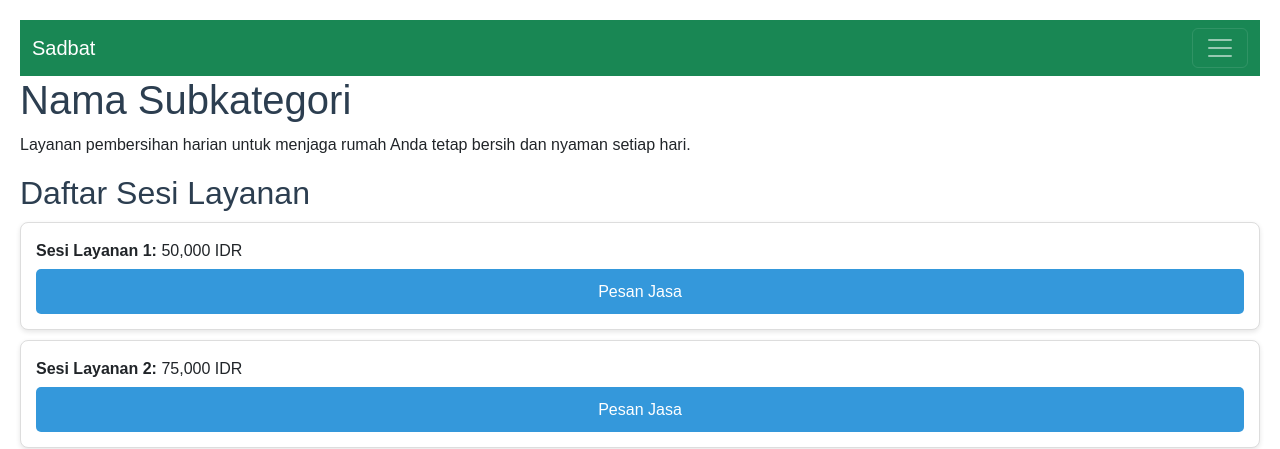
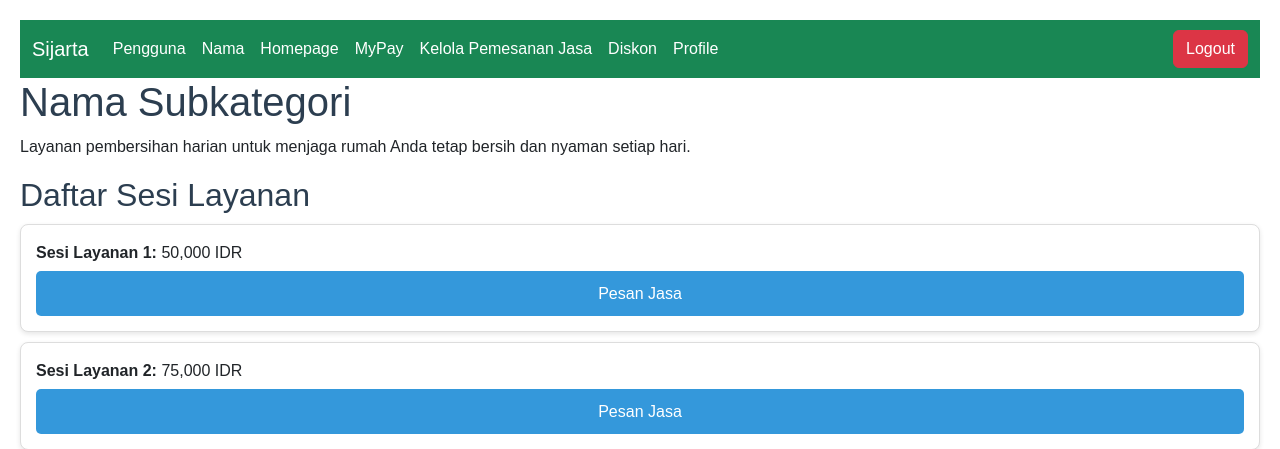
Before and after one commit to TKBasdat2024/TKBasdat, a Django app: page /subkategori_detail_user/ in a window 1280 px wide. Shown: the top 449 px of the page. Run offline with Django 5.2, Linux system fonts and the light colour scheme.

Commit message:
Hijau : Homepage (Update Navbar)

```diff
--- a/homepage/templates/homepage/homepage.html
+++ b/homepage/templates/homepage/homepage.html
@@ -148,7 +148,7 @@
     <!-- Navbar -->
     <nav class="navbar bg-success navbar-dark">
         <div class="container-fluid">
-            <span class="navbar-brand mb-0 h1">Sadbat</span>
+            <span class="navbar-brand mb-0 h1">Sijarta</span>
             <button class="navbar-toggler" type="button" data-bs-toggle="collapse" data-bs-target="#navbarNavAltMarkup" aria-controls="navbarNavAltMarkup" aria-expanded="false" aria-label="Toggle navigation">
                 <span class="navbar-toggler-icon"></span>
             </button>
--- a/homepage/templates/homepage/subkategori_detail_user.html
+++ b/homepage/templates/homepage/subkategori_detail_user.html
@@ -56,16 +56,24 @@
 <body>
 
     <!-- Navbar -->
-    <nav class="navbar bg-success navbar-dark">
+    <nav class="navbar navbar-expand-lg bg-success">
         <div class="container-fluid">
-            <span class="navbar-brand mb-0 h1">Sadbat</span>
+            <span class="navbar-brand text-white" href="#">Sijarta</span>
             <button class="navbar-toggler" type="button" data-bs-toggle="collapse" data-bs-target="#navbarNavAltMarkup" aria-controls="navbarNavAltMarkup" aria-expanded="false" aria-label="Toggle navigation">
                 <span class="navbar-toggler-icon"></span>
             </button>
             <div class="collapse navbar-collapse" id="navbarNavAltMarkup">
                 <div class="navbar-nav">
-                    <a class="nav-link" href="#">Features</a>
-                    <a class="nav-link" href="#">Pricing</a>
+                    <a class="nav-link text-white" href="#">Pengguna</a>
+                    <a class="nav-link text-white" href="#">Nama</a>
+                    <a class="nav-link text-white" href="#">Homepage</a>
+                    <a class="nav-link text-white" href="#">MyPay</a>
+                    <a class="nav-link text-white" href="#">Kelola Pemesanan Jasa</a>
+                    <a class="nav-link text-white" href="#">Diskon</a>
+                    <a class="nav-link text-white" href="#">Profile</a>
+                </div>
+                <div class="ms-auto">
+                    <a href="/logout/" class="btn btn-danger">Logout</a>
                 </div>
             </div>
         </div>
--- a/homepage/templates/homepage/view_pemesanan_jasa.html
+++ b/homepage/templates/homepage/view_pemesanan_jasa.html
@@ -33,7 +33,7 @@
 <body>
     <nav class="navbar bg-success navbar-dark">
         <div class="container-fluid">
-            <span class="navbar-brand mb-0 h1">Sadbat</span>
+            <span class="navbar-brand mb-0 h1">Sijarta</span>
             <button class="navbar-toggler" type="button" data-bs-toggle="collapse" data-bs-target="#navbarNavAltMarkup" aria-controls="navbarNavAltMarkup" aria-expanded="false" aria-label="Toggle navigation">
                 <span class="navbar-toggler-icon"></span>
             </button>
```
Also changed, not shown: homepage/templates/homepage/subkategori_detail_pekerja.html (+12 -4 lines).
